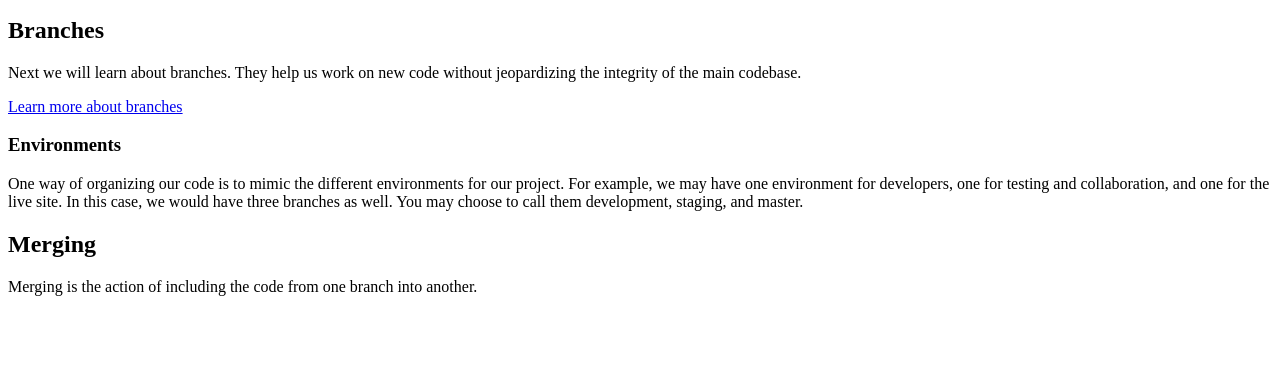
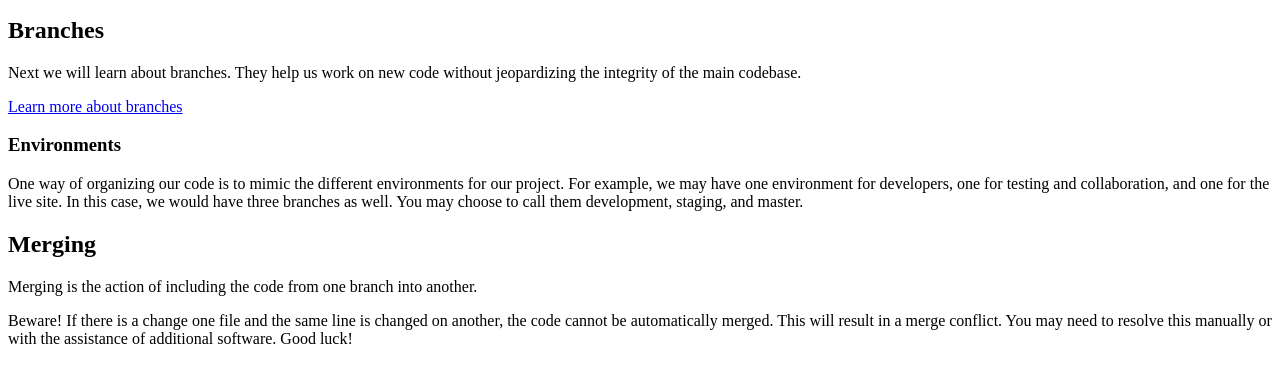
Before and after one commit to airrickdunfield/mdia-4590, a plain HTML site: page index.html in a window 1280 px wide. Shown: the part 101-484 px from the top of the page. Drawn offline with Linux system fonts and the light colour scheme.

Commit message:
fixes #4, adds conflict info
Information regard merge conflicts have been added to the home page to resolve this issue.

```diff
--- a/index.html
+++ b/index.html
@@ -17,5 +17,6 @@
     <p>One way of organizing our code is to mimic the different environments for our project. For example, we may have one environment for developers, one for testing and collaboration, and one for the live site. In this case, we would have three branches as well. You may choose to call them development, staging, and master.</p>
     <h2>Merging</h2>
     <p>Merging is the action of including the code from one branch into another.</p>
+    <p>Beware! If there is a change one file and the same line is changed on another, the code cannot be automatically merged. This will result in a merge conflict. You may need to resolve this manually or with the assistance of additional software. Good luck!</p>
 </body>
 </html>
```
